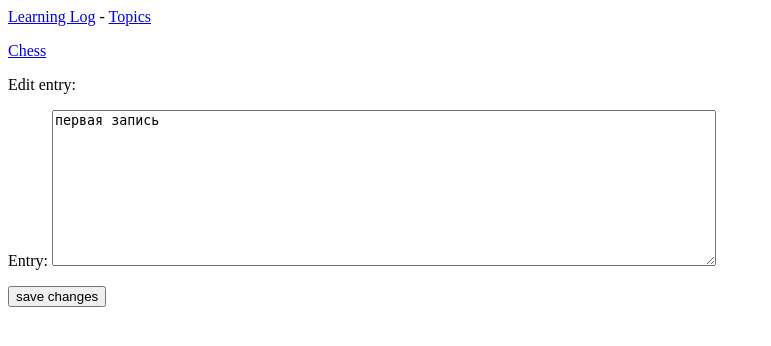
After one commit to volkbav/learning-log, a Django app: page /edit_entry/1/ in a window 1280 px wide. The commit adds this page. Shown: the top 346 px of the page, without its empty margins (0-771 px from the left). Run offline with Django 5.2, Linux system fonts and the light colour scheme; data comes from the database, SQL or seed files in the repository; both versions use the stored data as it was after the commit.

Commit message:
add edit form for "entry"

```diff
--- /dev/null
+++ b/learning_logs/templates/learning_logs/edit_entry.html
@@ -0,0 +1,10 @@
+{% extends "learning_logs/base.html" %}
+{% block content %}
+<p><a href="{% url 'learning_logs:topic' topic.id %}">{{ topic }}</a></p>
+<p>Edit entry:</p>
+<form action="{% url 'learning_logs:edit_entry' entry.id %}" method='post'>
+  {% csrf_token %}
+  {{ form.as_p }}
+  <button name="submit">save changes</button>
+</form>
+{% endblock content %}
--- a/learning_logs/templates/learning_logs/topic.html
+++ b/learning_logs/templates/learning_logs/topic.html
@@ -11,6 +11,9 @@
   <li>
     <p>{{ entry.date_added|date:'M d, Y H:i' }}</p>
     <p>{{ entry.text|linebreaks }}</p>
+    <p>
+      <a href="{% url 'learning_logs:edit_entry' entry.id %}">Edit entry</a>
+    </p>
   </li>
   {% empty %}
   <li>There are no entries for this topic yet.</li>
--- a/learning_logs/urls.py
+++ b/learning_logs/urls.py
@@ -12,4 +12,5 @@ urlpatterns = [
     path('topics/<int:topic_id>/', views.topic, name='topic'),
     path('new_topic/', views.new_topic, name='new_topic'),
     path('new_entry/<int:topic_id>/', views.new_entry, name='new_entry'),
+    path('edit_entry/<int:entry_id>/', views.edit_entry, name='edit_entry'),
 ]
--- a/learning_logs/views.py
+++ b/learning_logs/views.py
@@ -1,5 +1,5 @@
 from django.shortcuts import render, redirect
-from .models import Topic
+from .models import Topic, Entry
 from .forms import TopicForm, EntryForm
 
 
@@ -56,3 +56,24 @@ def new_entry(request, topic_id):
     # Вывести пустую или недействительную форму.
     context = {'topic': topic, 'form': form}
     return render(request, 'learning_logs/new_entry.html', context)
+
+def edit_entry(request, entry_id):
+    """Редактирует существующую запись."""
+    entry = Entry.objects.get(id=entry_id)
+    topic = entry.topic
+
+    if request.method != 'POST':
+        # Исходный запрос; форма заполняется данными текущей записи.
+        '''для запроса GET, создается экземпляр EntryForm с аргументом instance=entry.
+        Этот аргумент приказывает Django создать форму, заранее заполненную информацией
+        из существующего объекта записи. Пользователь видит свои существующие данные
+        и может отредактировать их.'''
+        form = EntryForm(instance=entry)
+    else:
+        # Отправка данных POST; обработать данные.
+        form = EntryForm(instance=entry, data=request.POST)
+        if form.is_valid():
+            form.save()
+            return redirect('learning_logs:topic', topic_id=topic.id)
+    context = {'entry': entry, 'topic': topic, 'form': form}
+    return render(request, 'learning_logs/edit_entry.html', context)
```
Also changed, not shown: db.sqlite3.
